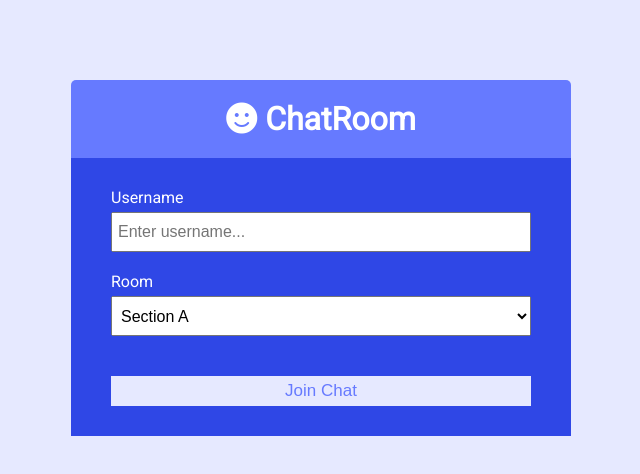
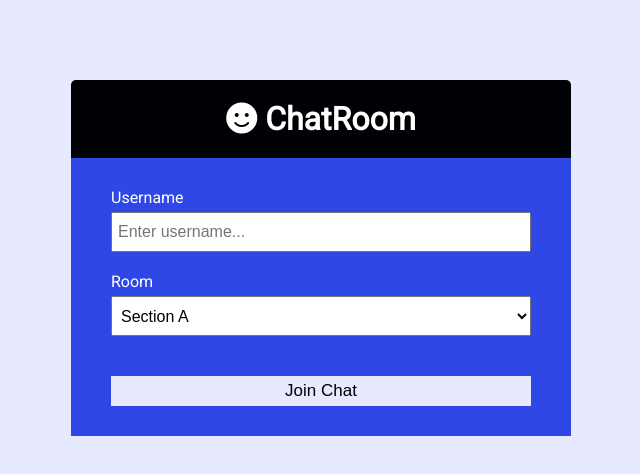
Before and after one commit to farhankabir133/Chat-Room, a website: page index.html in a window 1280 px wide. Shown: the whole page, without its empty margins (319-959 px from the left). Drawn offline with Linux system fonts and the light colour scheme.

Commit message:
Update index.html

```diff
--- a/index.html
+++ b/index.html
@@ -10,7 +10,7 @@
 			integrity="sha256-mmgLkCYLUQbXn0B1SRqzHar6dCnv9oZFPEC1g1cwlkk="
 	    	crossorigin="anonymous"
 		/>
-		<link rel="stylesheet" href="css/style.css" />
+		<link rel="stylesheet" href="style.css" />
 		<title>ChatRoom</title>
 	</head>
 	<body>
```
